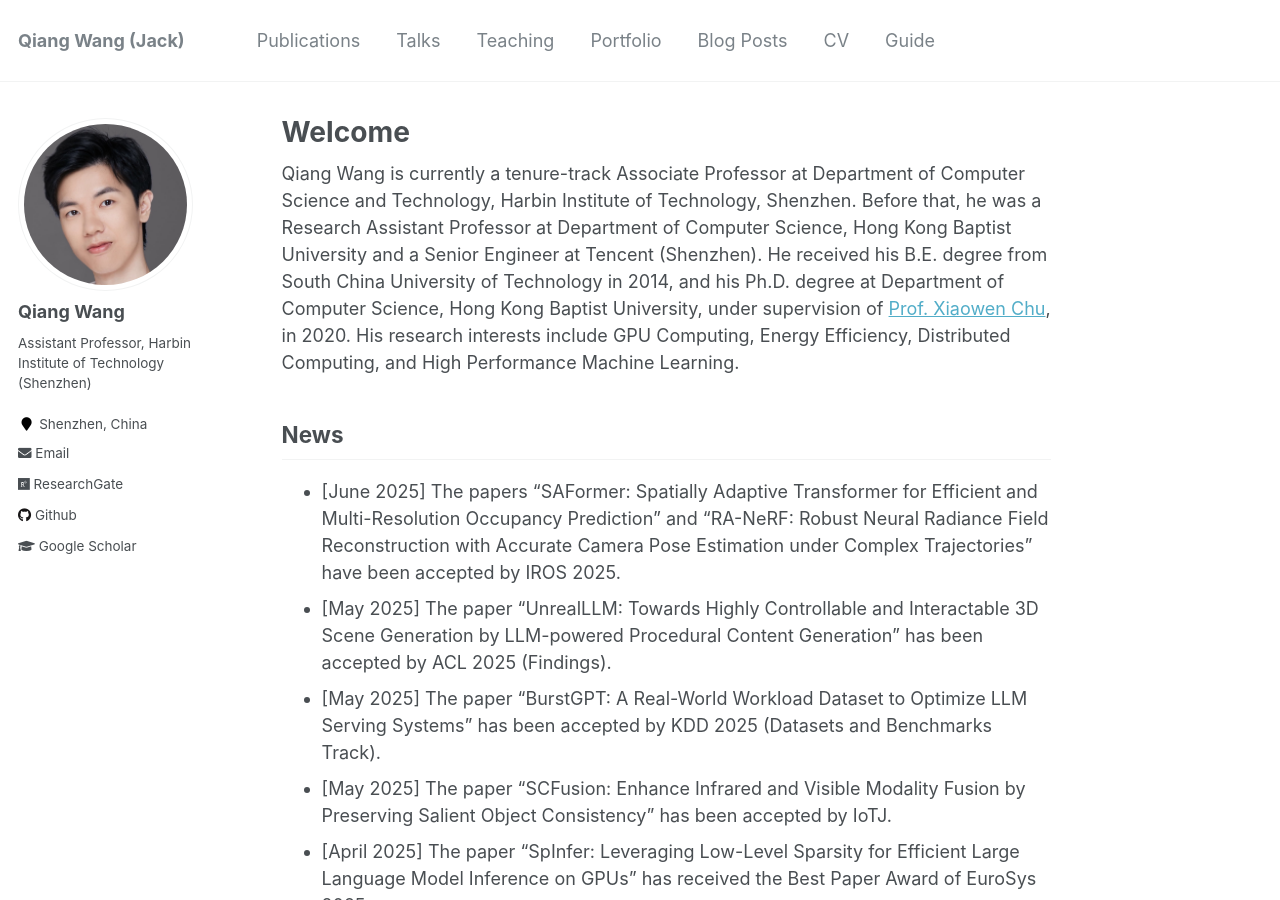
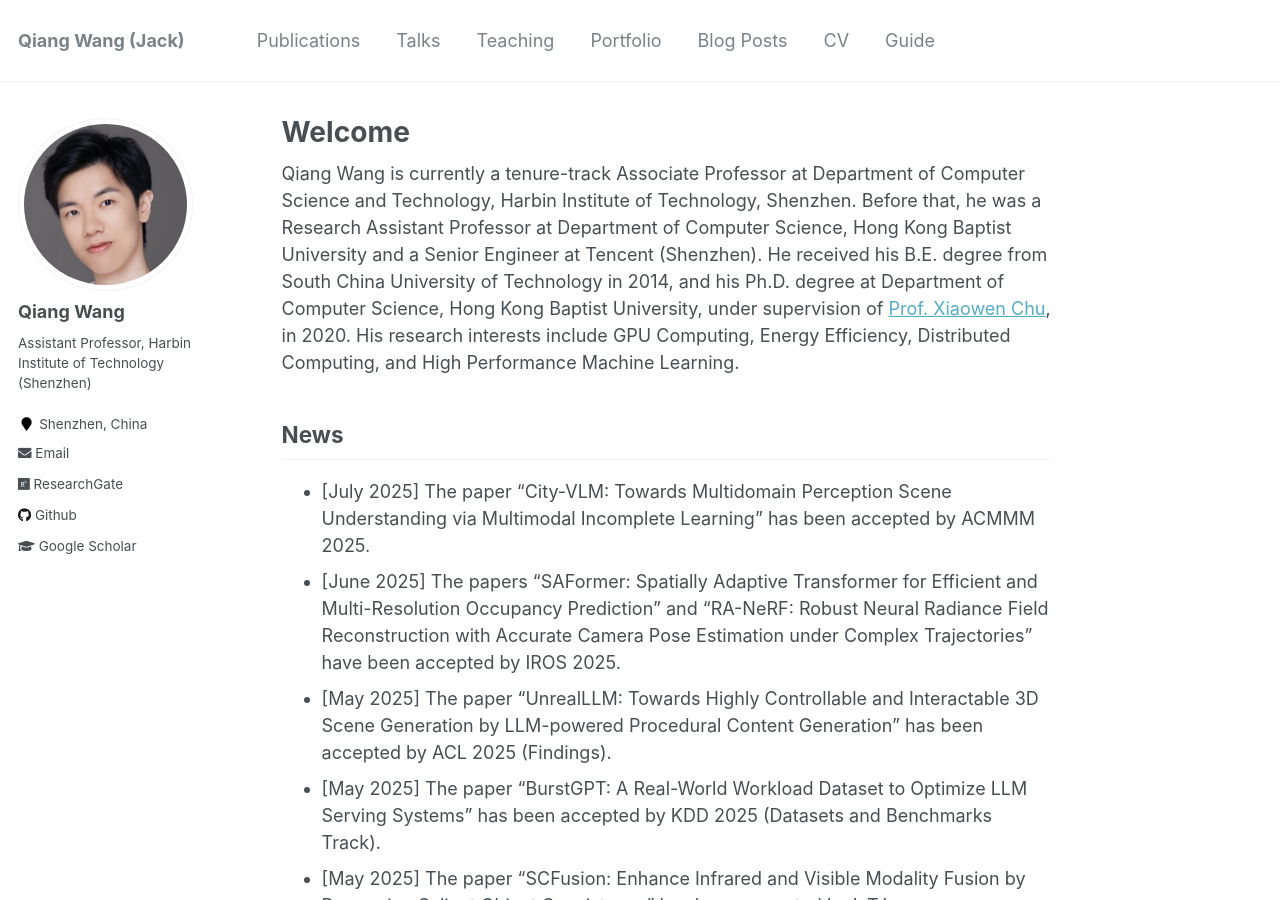
Before and after one commit to blackjack2015/blackjack2015.github.io, a Jekyll site: the page built from _pages/about.md, in a window 1280 px wide and 900 px high. Built offline with Jekyll 4.4.1, drawn with Linux system fonts in a browser that asks for light colours.

Commit message:
Update about.md

```diff
--- a/_pages/about.md
+++ b/_pages/about.md
@@ -12,6 +12,7 @@ redirect_from:
 Qiang Wang is currently a tenure-track Associate Professor at Department of Computer Science and Technology, Harbin Institute of Technology, Shenzhen. Before that, he was a Research Assistant Professor at Department of Computer Science, Hong Kong Baptist University and a Senior Engineer at Tencent (Shenzhen). He received his B.E. degree from South China University of Technology in 2014, and his Ph.D. degree at Department of Computer Science, Hong Kong Baptist University, under supervision of [Prof. Xiaowen Chu](https://sites.google.com/view/chuxiaowen), in 2020. His research interests include GPU Computing, Energy Efficiency, Distributed Computing, and High Performance Machine Learning.
 
 ## News
++ \[July 2025\] The paper "City-VLM: Towards Multidomain Perception Scene Understanding via Multimodal Incomplete Learning" has been accepted by ACMMM 2025.
 + \[June 2025\] The papers "SAFormer: Spatially Adaptive Transformer for Efficient and Multi-Resolution Occupancy Prediction" and "RA-NeRF: Robust Neural Radiance Field Reconstruction with Accurate Camera Pose Estimation under Complex Trajectories" have been accepted by IROS 2025.
 + \[May 2025\] The paper "UnrealLLM: Towards Highly Controllable and Interactable 3D Scene Generation by LLM-powered Procedural Content Generation" has been accepted by ACL 2025 (Findings).
 + \[May 2025\] The paper "BurstGPT: A Real-World Workload Dataset to Optimize LLM Serving Systems" has been accepted by KDD 2025 (Datasets and Benchmarks Track).
```
